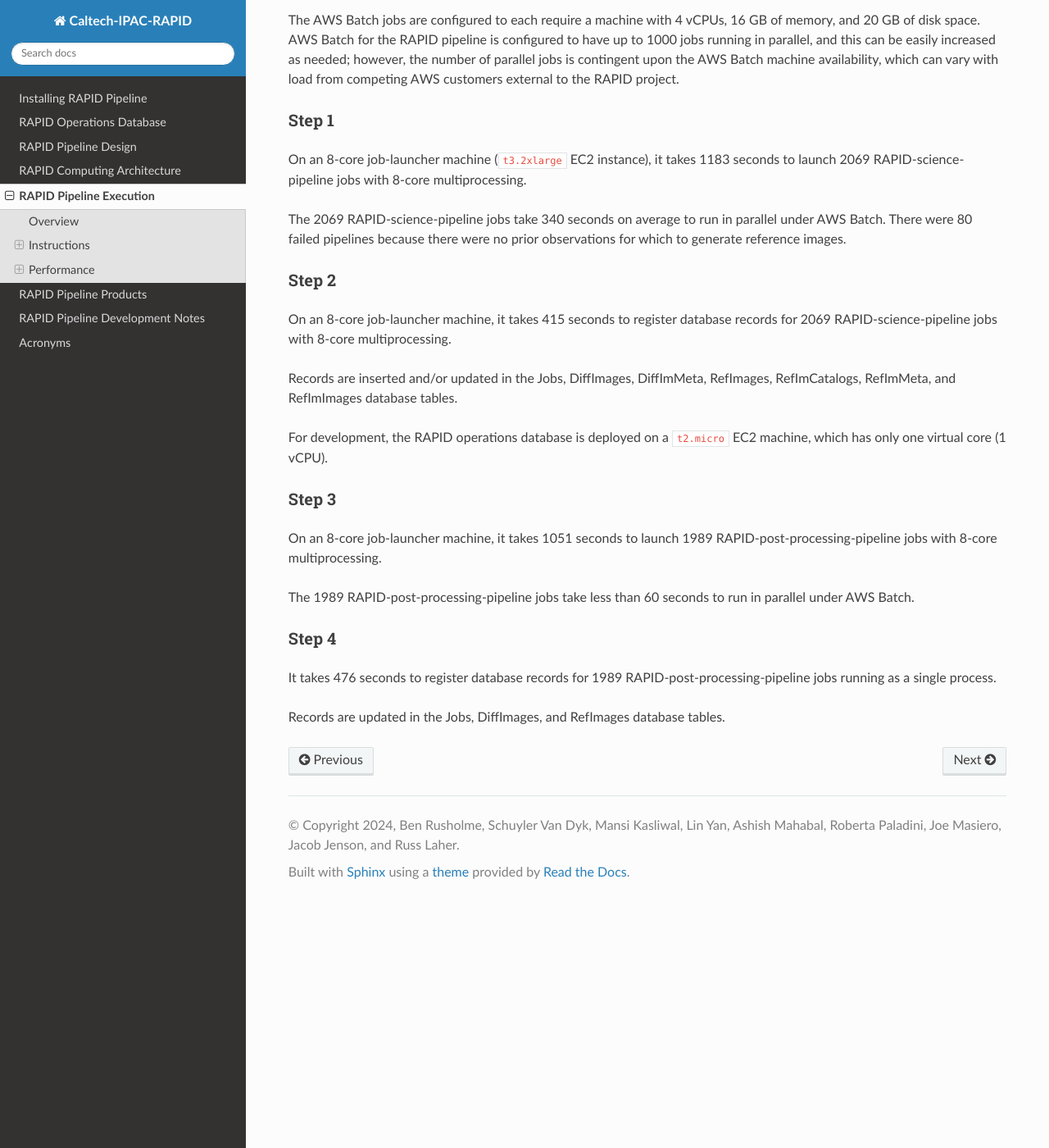
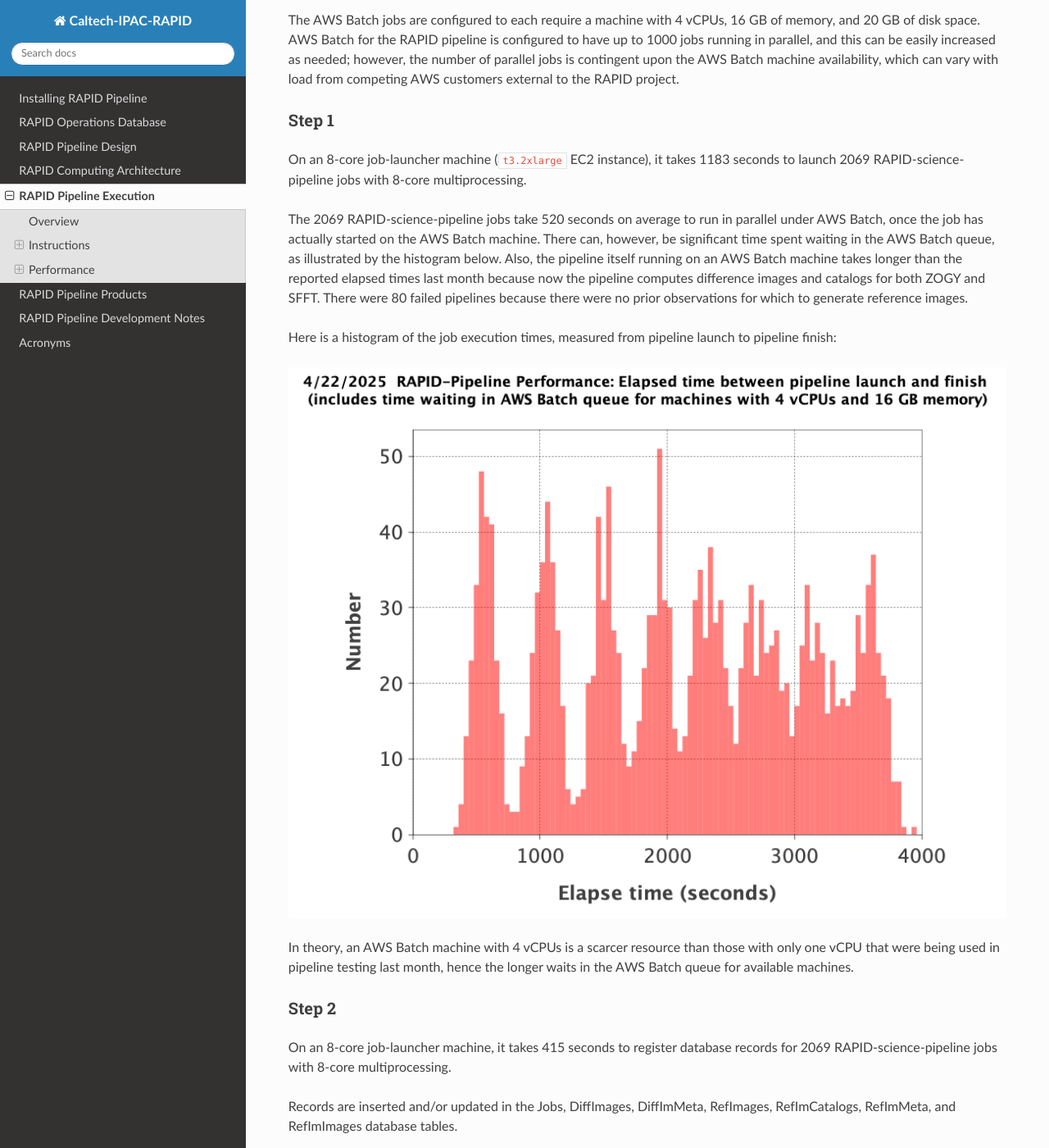
Before and after one commit to Caltech-IPAC/rapid, a Sphinx documentation site: the page built from docs/source/ops/bulk_run.rst, in a window 1280 px wide and 1400 px high, scrolled down 2901 px. Shown: the whole window at 82% size. Built offline with Sphinx 7.4.7 and the Read the Docs theme 3.1.0, drawn with Linux system fonts in a browser that asks for light colours; formulas are drawn with MathJax 3.

Commit message:
Added histogram of latest pipeline performance.

```diff
--- a/docs/source/ops/bulk_run.rst
+++ b/docs/source/ops/bulk_run.rst
@@ -165,8 +165,20 @@ Step 1
 On an 8-core job-launcher machine (``t3.2xlarge`` EC2 instance), it takes 1183 seconds
 to launch 2069 RAPID-science-pipeline jobs with 8-core multiprocessing.
 
-The 2069 RAPID-science-pipeline jobs take 340 seconds on average to run in parallel under AWS Batch.
+The 2069 RAPID-science-pipeline jobs take 520 seconds on average to run in parallel under AWS Batch, once
+the job has actually started on the AWS Batch machine.  There can, however, be significant time spent waiting
+in the AWS Batch queue, as illustrated by the histogram below.  Also, the pipeline itself running on an AWS Batch machine
+takes longer than the reported elapsed times last month because now the pipeline computes difference images and catalogs
+for both ZOGY and SFFT.
 There were 80 failed pipelines because there were no prior observations for which to generate reference images.
+
+Here is a histogram of the job execution times, measured from pipeline launch to pipeline finish:
+
+.. image:: rapid_job_launch_to_finish_elapsed_time_1dhist.png
+
+In theory, an AWS Batch machine with 4 vCPUs is a scarcer resource than those with only one vCPU that were being
+used in pipeline testing last month, hence the longer waits in the AWS Batch queue for available machines.
+
 
 Step 2
 ============
```
Also changed, not shown: docs/source/ops/rapid_job_launch_to_finish_elapsed_time_1dhist.png (added).
